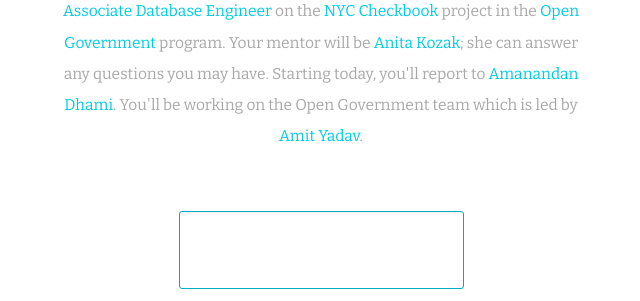
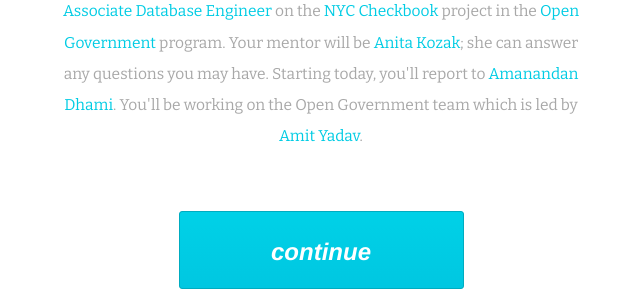
Before and after one commit to cman81/rei-hello, a PHP site: page /html/intro.html in a window 1280 px wide. Shown: the part 634-935 px from the top of the page, without its empty margins (319-959 px from the left). Run offline with PHP 8.4, Linux system fonts and the light colour scheme; some libraries are stand-ins or nearby versions.

Commit message:
Re-applied blue background to form button

```diff
--- a/css/default.css
+++ b/css/default.css
@@ -106,14 +106,14 @@ body {
             border: solid 1px #00acc0;
             border-radius: 3px;
             cursor: pointer;
-            background: -moz-linear-gradient(top,  #f3f3f3 0%, #ffffff 5%, #ffffff 100%); /* FF3.6+ */
-            background: -webkit-gradient(linear, left top, left bottom, color-stop(0%,#f3f3f3), color-stop(5%,#ffffff), color-stop(100%,#ffffff)); /* Chrome,Safari4+ */
-            background: -webkit-linear-gradient(top,  #f3f3f3 0%,#ffffff 5%,#ffffff 100%); /* Chrome10+,Safari5.1+ */
-            background: -o-linear-gradient(top,  #f3f3f3 0%,#ffffff 5%,#ffffff 100%); /* Opera 11.10+ */
-            background: -ms-linear-gradient(top,  #f3f3f3 0%,#ffffff 5%,#ffffff 100%); /* IE10+ */
-            background: linear-gradient(to bottom,  #f3f3f3 0%,#ffffff 5%,#ffffff 100%); /* W3C */
-            filter: progid:DXImageTransform.Microsoft.gradient( startColorstr='#f3f3f3', endColorstr='#ffffff',GradientType=0 ); /* IE6-9 */
 
+            background-color: #00c7e1; /* top: #00d1e7, bottom: #00c7e1 */
+            background-image: -ms-linear-gradient(top, #00D1E7 0%, #00C7E1 100%); /* IE10 Consumer Preview */
+            background-image: -moz-linear-gradient(top, #00D1E7 0%, #00C7E1 100%); /* Mozilla Firefox */
+            background-image: -o-linear-gradient(top, #00D1E7 0%, #00C7E1 100%); /* Opera */
+            background-image: -webkit-gradient(linear, left top, left bottom, color-stop(0, #00D1E7), color-stop(1, #00C7E1)); /* Webkit (Safari/Chrome 10) */
+            background-image: -webkit-linear-gradient(top, #00D1E7 0%, #00C7E1 100%); /* Webkit (Chrome 11+) */
+            background-image: linear-gradient(to bottom, #00D1E7 0%, #00C7E1 100%); /* W3C Markup, IE10 Release Preview */
         }
 
 #navigation {
```
